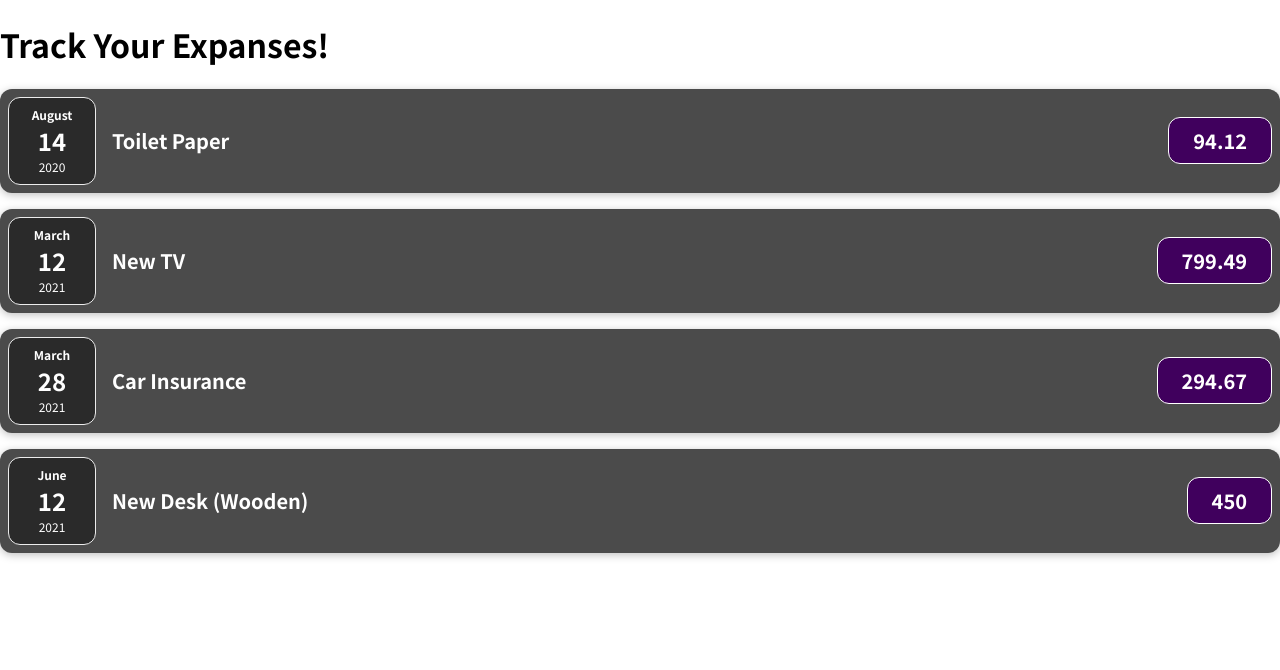
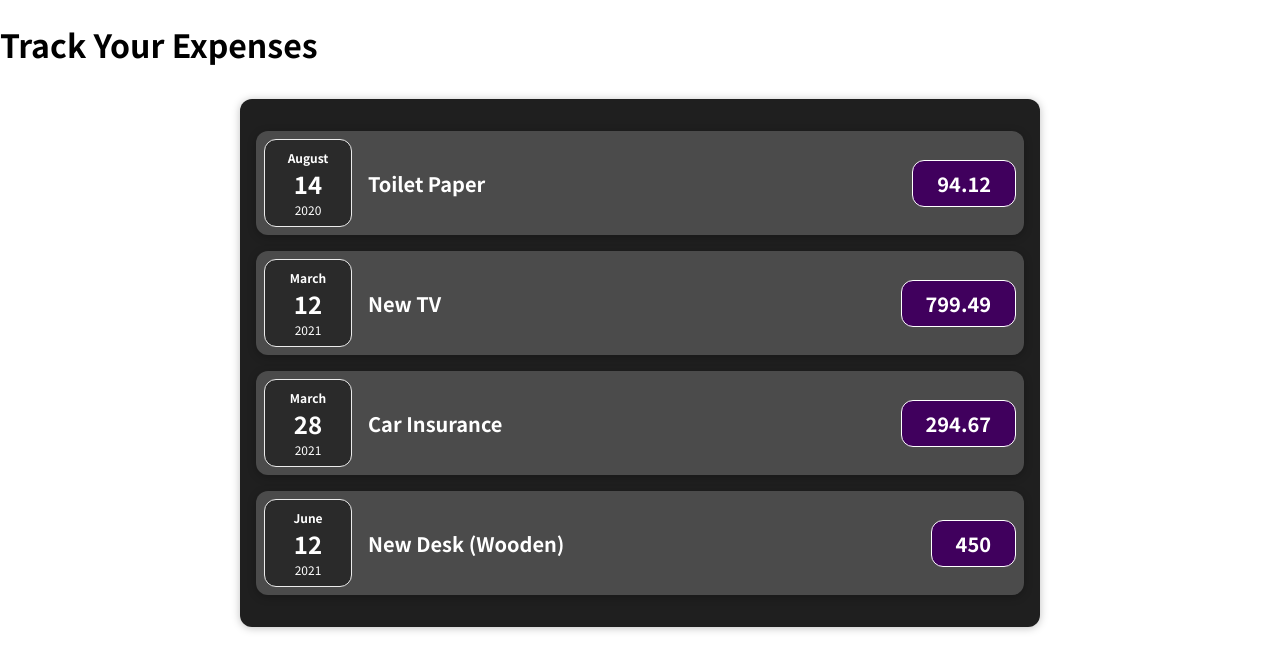
Before and after one commit to merv-e/track-your-expenses, a React (Create React App) app: page / in a window 1280 px wide. Shown: the top 670 px of the page. Built offline with nearby package versions, Linux system fonts and the light colour scheme.

Commit message:
Components are again splitted into smaller chunks and more styling is added.

```diff
--- a/src/App.js
+++ b/src/App.js
@@ -1,4 +1,5 @@
 import ExpenseItem from "./components/ExpenseItem";
+import Expenses from "./components/Expenses";
 
 function App() {
   const expenses = [
@@ -23,35 +24,10 @@ function App() {
     },
   ];
 
-  // console.log(expenses[1].date);
-
   return (
     <div>
-      <h1>Track Your Expanses!</h1>
-      <ExpenseItem
-       id={expenses[0].id}
-       title={expenses[0].title}
-       amount={expenses[0].amount}
-       date={expenses[0].date}
-      />
-      <ExpenseItem
-       id={expenses[1].id}
-       title={expenses[1].title}
-       amount={expenses[1].amount}
-       date={expenses[1].date}
-      />
-      <ExpenseItem
-       id={expenses[2].id}
-       title={expenses[2].title}
-       amount={expenses[2].amount}
-       date={expenses[2].date}
-      />
-      <ExpenseItem
-       id={expenses[3].id}
-       title={expenses[3].title}
-       amount={expenses[3].amount}
-       date={expenses[3].date}
-      />
+      <h1>Track Your Expenses</h1>
+      <Expenses expenses={expenses} />
     </div>
   );
 }
--- /dev/null
+++ b/src/components/Expenses.css
@@ -0,0 +1,9 @@
+.expenses {
+    margin: 2rem auto;
+    width: 50rem;
+    max-width: 95%;
+    border-radius: 12px;
+    box-shadow: 0 1px 8px rgba(0, 0, 0, 0.25);
+    padding: 1rem;
+    background-color: rgb(31, 31, 31);
+}
--- /dev/null
+++ b/src/components/Expenses.js
@@ -0,0 +1,36 @@
+import React from 'react'
+import ExpenseItem from './ExpenseItem';
+import "./Expenses.css"
+
+const Expenses = (props) => {
+  return (
+    <div className='expenses'>
+      <ExpenseItem
+        id={props.expenses[0].id}
+        title={props.expenses[0].title}
+        amount={props.expenses[0].amount}
+        date={props.expenses[0].date}
+      />
+      <ExpenseItem
+        id={props.expenses[1].id}
+        title={props.expenses[1].title}
+        amount={props.expenses[1].amount}
+        date={props.expenses[1].date}
+      />
+      <ExpenseItem
+        id={props.expenses[2].id}
+        title={props.expenses[2].title}
+        amount={props.expenses[2].amount}
+        date={props.expenses[2].date}
+      />
+      <ExpenseItem
+        id={props.expenses[3].id}
+        title={props.expenses[3].title}
+        amount={props.expenses[3].amount}
+        date={props.expenses[3].date}
+      />
+    </div>
+  );
+}
+
+export default Expenses
```
